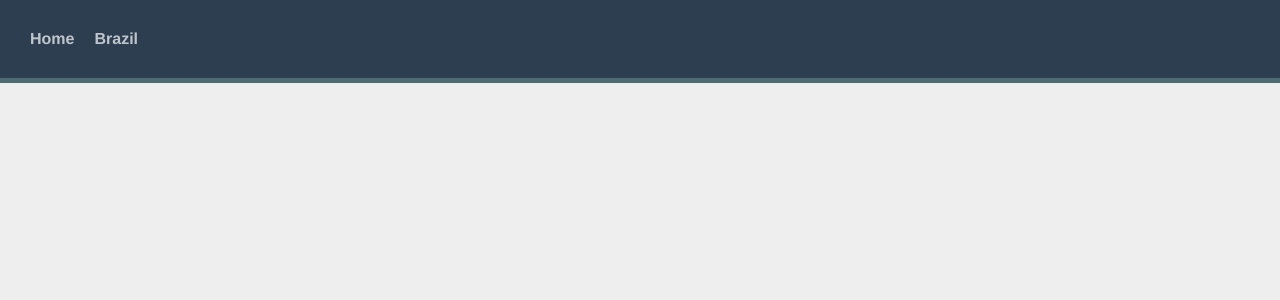
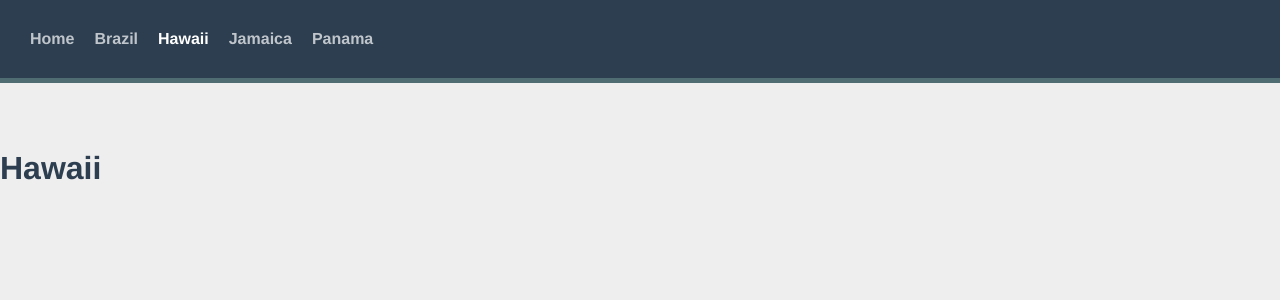
Before and after one commit to utshab-roy/vue-ui, a Vue app: page /hawaii in a window 1280 px wide. Before the commit this address had no page. Shown: the top 300 px of the page. Built offline with nearby package versions, Linux system fonts and the light colour scheme.

Commit message:
multiple route added in tedious way

```diff
--- a/src/App.vue
+++ b/src/App.vue
@@ -2,6 +2,9 @@
     <div id="nav">
         <RouterLink to="/">Home</RouterLink>
         <router-link to="/brazil">Brazil</router-link>
+        <router-link to="/hawaii">Hawaii</router-link>
+        <router-link to="/jamaica">Jamaica</router-link>
+        <router-link to="/panama">Panama</router-link>
     </div>
 
     <div class="container">
--- a/src/router/index.js
+++ b/src/router/index.js
@@ -1,12 +1,18 @@
 import { createRouter, createWebHistory } from 'vue-router'
 import HomeView from '../views/HomeView.vue'
 import Brazil from '@/views/Brazil.vue'
+import Hawaii from '@/views/Hawaii.vue'
+import Jamaica from '@/views/Jamaica.vue'
+import Panama from '@/views/Panama.vue'
 
 const router = createRouter({
   history: createWebHistory(import.meta.env.BASE_URL),
   routes: [
     { path: '/', name: 'home', component: HomeView },
     { path: '/brazil', name: 'brazil', component: Brazil },
+    { path: '/hawaii', name: 'hawaii', component: Hawaii },
+    { path: '/jamaica', name: 'jamaica', component: Jamaica },
+    { path: '/panama', name: 'panama', component: Panama },
 
     {
       path: '/about',
--- /dev/null
+++ b/src/views/Hawaii.vue
@@ -0,0 +1,5 @@
+<template>
+    <div class="hawaii">
+        <h1>Hawaii</h1>
+    </div>
+</template>
--- /dev/null
+++ b/src/views/Jamaica.vue
@@ -0,0 +1,5 @@
+<template>
+    <div class="jamaica">
+        <h1>Jamaica</h1>
+    </div>
+</template>
--- /dev/null
+++ b/src/views/Panama.vue
@@ -0,0 +1,5 @@
+<template>
+    <div class="panama">
+        <h1>Panama</h1>
+    </div>
+</template>
```
